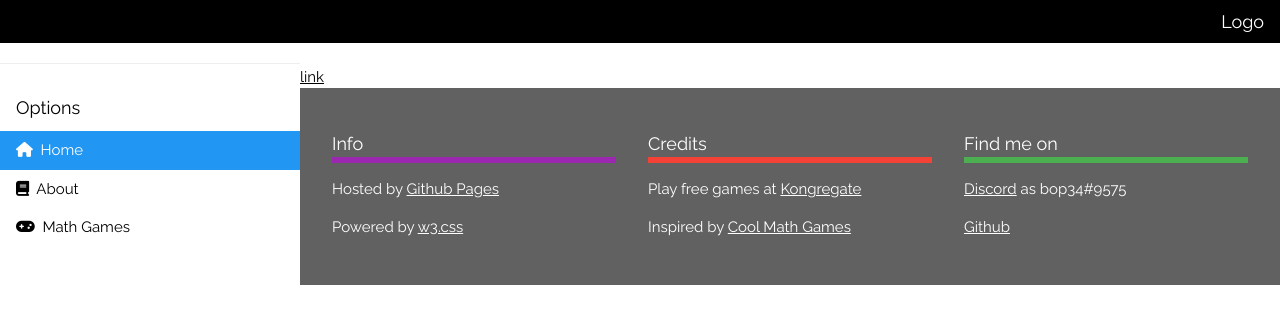
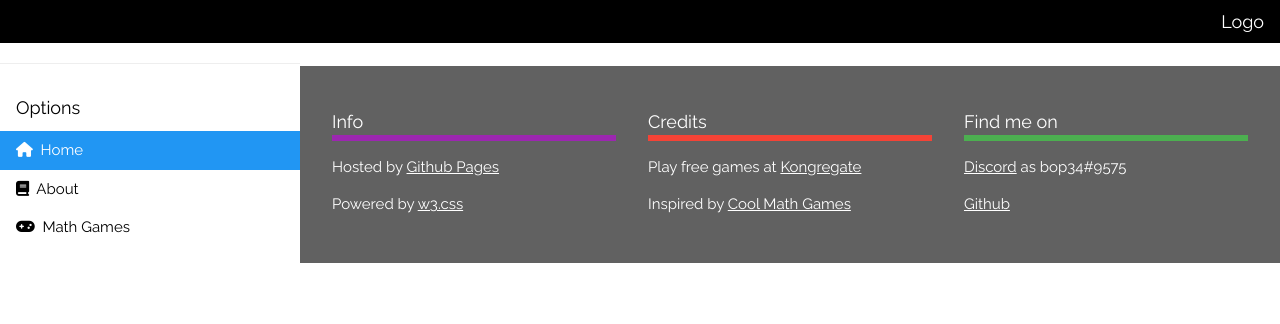
Before and after one commit to School4LifeD/MathClub, a plain HTML site: page index.html in a window 1280 px wide. Drawn offline with nearby package versions, Linux system fonts and the light colour scheme.

Commit message:
Update index.html

```diff
--- a/index.html
+++ b/index.html
@@ -50,7 +50,6 @@
 
 		<!-- !PAGE CONTENT! -->
 		<div class="w3-main" style="margin-left:300px;margin-top:43px;"><br>
-			<a href="https://www.mintme.com/token/Coupon">link</a>
 			<!-- Footer -->
 			<div class="w3-container w3-dark-grey w3-padding-32">
 				<div class="w3-row">
```
